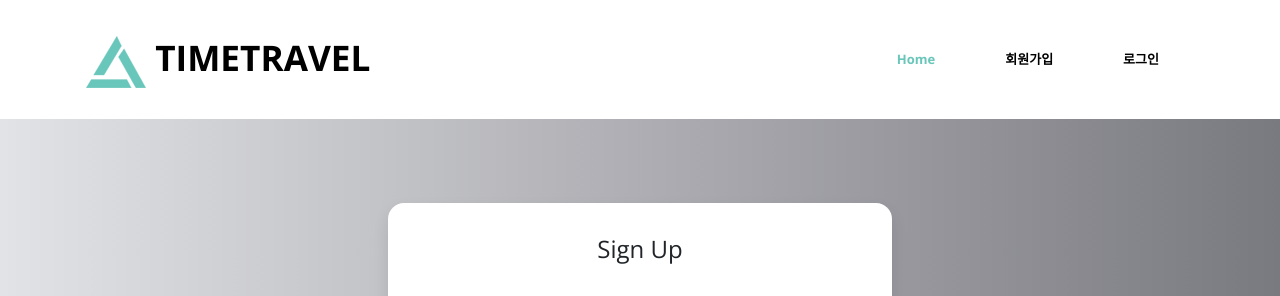
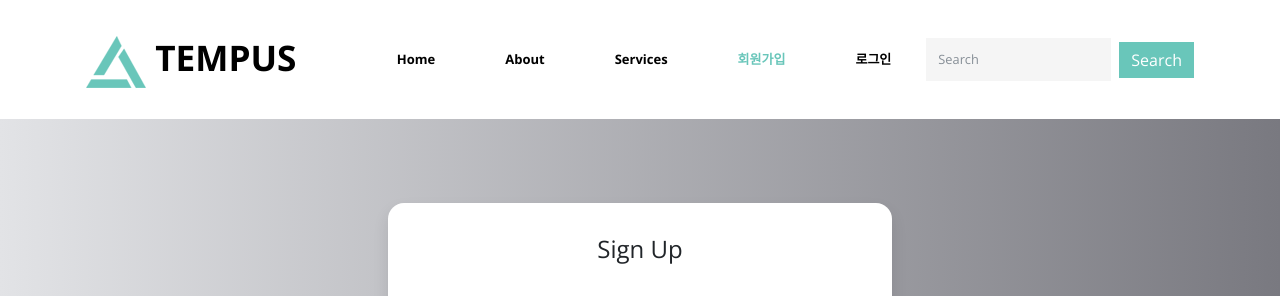
Before and after one commit to jhmk612/TimeTravel, a Django app: page /accounts/signup/ in a window 1280 px wide. Shown: the top 296 px of the page. Run offline with Django 3.2, Linux system fonts and the light colour scheme; some libraries are stand-ins or nearby versions.

Commit message:
nav bar modifications

```diff
--- a/timetravel/accounts/templates/accounts/signup.html
+++ b/timetravel/accounts/templates/accounts/signup.html
@@ -151,37 +151,48 @@ body {
                 <div class="container">
                     <div class="row">
                         <nav class="navbar navbar-expand-lg narbar-light">
-                            <a class="navbar-brand mr-auto" href="/">
+                            <a class="navbar-brand mr-auto" href="#">
                                 <img src="{% static 'img/logo.png'%}" alt="Site logo">
-                                TimeTravel
+                                TEMPUS
                             </a>
                             <button type="button" id="nav-toggle" class="navbar-toggler collapsed" data-toggle="collapse" data-target="#mainNav" aria-expanded="false" aria-label="Toggle navigation">
                                 <span class="navbar-toggler-icon"></span>
                             </button>
                             <div id="mainNav" class="collapse navbar-collapse tm-bg-white">
                                 <ul class="navbar-nav ml-auto">
+
                                   <li class="nav-item">
-                                    <a class="nav-link active" href="#top">Home <span class="sr-only">(current)</span></a>
+                                    <a class="nav-link js-scroll-trigger" href="#top">Home <span class="sr-only">(current)</span></a>
+                                </li>
+                                <li class="nav-item">
+                                    <a class="nav-link js-scroll-trigger" href="#top">About <span class="sr-only"></span></a>
+                                </li>
+                                <li class="nav-item">
+                                    <a class="nav-link js-scroll-trigger" href="#top">Services <span class="sr-only"></span></a>
                                 </li>
                                 {% if not user.is_anonymous %}
 
 
-                    <li class="nav-item"><a class="nav-link js-scroll-trigger" href="#">{{user.last_name}}{{user.first_name}}님, 환영합니다!</a></li>
-                    <li class="nav-item"><a class="nav-link js-scroll-trigger" href="{% url 'accounts:logout' %}" >로그아웃</a></li>
+                    <li class="nav-item"><a class="nav-link js-scroll-trigger" href="#">{{user.last_name}}{{user.first_name}}님, 환영합니다!</a><span class="sr-only"></span></li>
+                    <li class="nav-item"><a class="nav-link js-scroll-trigger" href="{% url 'accounts:logout' %}" >로그아웃</a><span class="sr-only"></span></li>
 
                     {% else %}
 
 
                     <li class="nav-item">
-                        <a class="nav-link js-scroll-trigger" href="{% url 'accounts:signup' %}">회원가입</a>
+                        <a class="nav-link active" href="{% url 'accounts:signup' %}">회원가입</a><span class="sr-only"></span>
                     </li>
                     <li class="nav-item">
-                        <a class="nav-link js-scroll-trigger" href="{% url 'accounts:login' %}" >로그인</a>
+                        <a class="nav-link js-scroll-trigger" href="{% url 'accounts:login' %}" >로그인</a><span class="sr-only"></span>
                     </li>
 
                {% endif %}
 
                             </ul>
+                            <form class="form-inline my-2 my-lg-0">
+      <input class="form-control mr-sm-2" type="search" placeholder="Search" aria-label="Search">
+      <button class="btn btn-primary my-2 my-sm-0" type="submit">Search</button>
+    </form>
                         </div>
                     </nav>
                 </div> <!-- row -->
```
Also changed, not shown: timetravel/accounts/templates/registration/login.html (+20 -8 lines), timetravel/index/templates/index/home.html (+17 -20 lines), timetravel/db.sqlite3, 3 other files.
